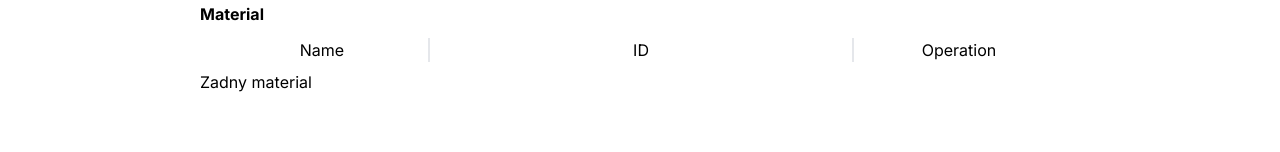
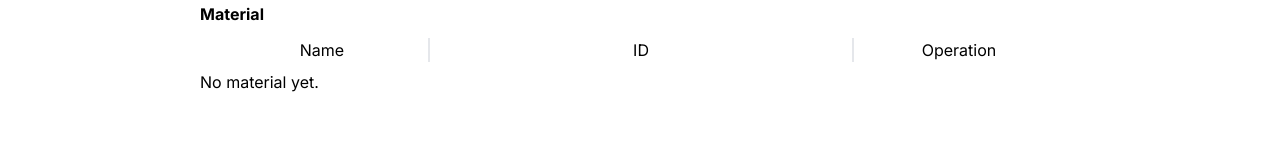
Before and after one commit to MrLogEN/4iz268-js-app, a Next.js app in the folder 4iz268-stock-evidence/: page /dashboard/material in a window 1280 px wide. Shown: the part 198-350 px from the top of the page. Built offline with nearby package versions, Linux system fonts and the light colour scheme; no server answers.

Commit message:
Changed a message to No material yet.

```diff
--- a/4iz268-stock-evidence/src/app/ui/MaterialList.js
+++ b/4iz268-stock-evidence/src/app/ui/MaterialList.js
@@ -3,12 +3,10 @@ import MaterialItem from "@/app/ui/MaterialItem";
 import MaterialItem2 from "@/app/ui/MaterialItem2";
 export default async function MaterialList(){
     const result = await GetMaterials();
-    // return (
-    //     <p>{result?.length}</p>
-    // )
+
     if (result == null || result?.length < 1){
         return (
-            <p>Zadny material</p>
+            <p>No material yet.</p>
         )
     }
     else{
```
